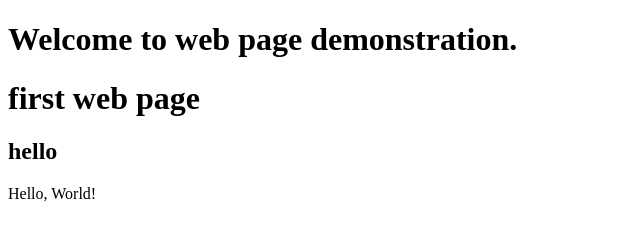
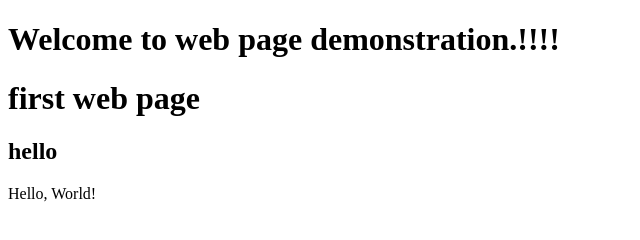
Before and after one commit to vijay2249/web_programming, a plain HTML site: page hello.html in a window 1280 px wide. Shown: the full height of the page, 0-640 px from the left. Drawn offline with Linux system fonts and the light colour scheme.

Commit message:
added exclamation point

```diff
--- a/hello.html
+++ b/hello.html
@@ -4,7 +4,7 @@
 	<title>training</title>
 </head>
 <body>
-	<h1>Welcome to web page demonstration.</h1>
+	<h1>Welcome to web page demonstration.!!!!</h1>
 	<h1>first web page</h1>
 	<h2>hello</h2>
 	Hello, World!
```
